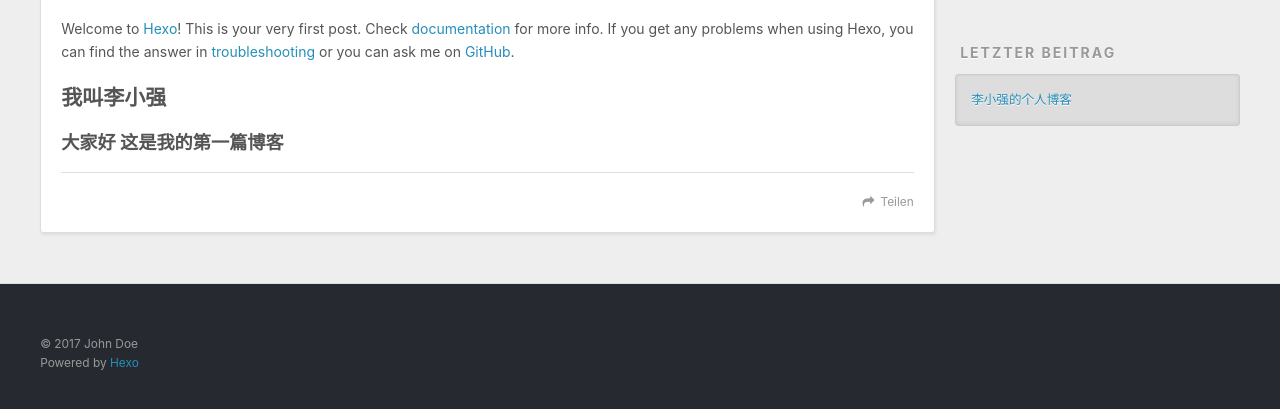
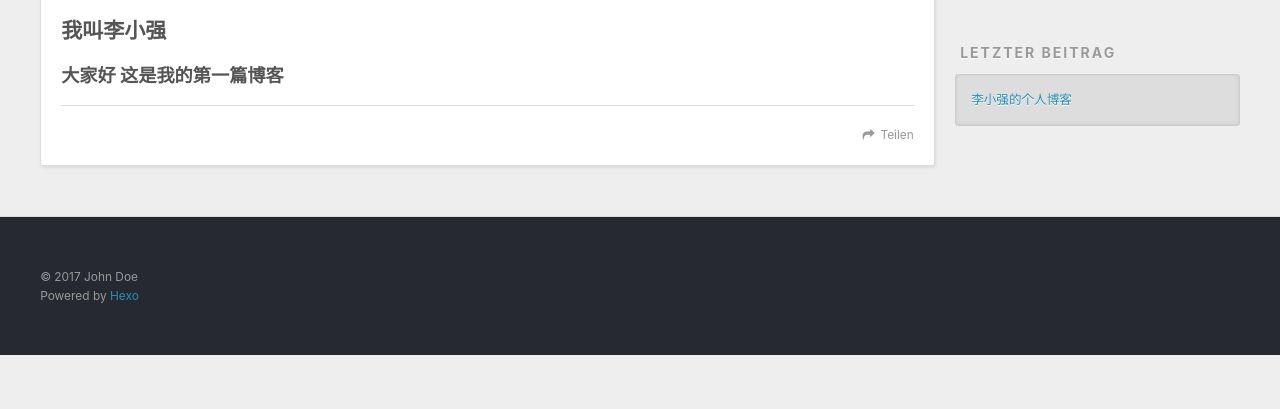
Before and after one commit to SmartBoyLovePramgram/SmartBoyBoyLovePramgram.github.io, a plain HTML site: page index.html in a window 1280 px wide. Shown: the part 435-844 px from the top of the page. After the commit the page ends 800 px from the top, so only its background shows below. Drawn offline with nearby package versions, Linux system fonts and the light colour scheme.

Commit message:
Site updated: 2017-12-16 21:42:02

```diff
--- a/index.html
+++ b/index.html
@@ -83,8 +83,7 @@
 
     <div class="article-entry" itemprop="articleBody">
 
-        <p>Welcome to <a href="https://hexo.io/" target="_blank" rel="noopener">Hexo</a>! This is your very first post. Check <a href="https://hexo.io/docs/" target="_blank" rel="noopener">documentation</a> for more info. If you get any problems when using Hexo, you can find the answer in <a href="https://hexo.io/docs/troubleshooting.html" target="_blank" rel="noopener">troubleshooting</a> or you can ask me on <a href="https://github.com/hexojs/hexo/issues" target="_blank" rel="noopener">GitHub</a>.</p>
-<h2 id="我叫李小强"><a href="#我叫李小强" class="headerlink" title="我叫李小强"></a>我叫李小强</h2><h3 id="大家好-这是我的第一篇博客"><a href="#大家好-这是我的第一篇博客" class="headerlink" title="大家好 这是我的第一篇博客"></a>大家好 这是我的第一篇博客</h3>
+        <h2 id="我叫李小强"><a href="#我叫李小强" class="headerlink" title="我叫李小强"></a>我叫李小强</h2><h3 id="大家好-这是我的第一篇博客"><a href="#大家好-这是我的第一篇博客" class="headerlink" title="大家好 这是我的第一篇博客"></a>大家好 这是我的第一篇博客</h3>
 
     </div>
     <footer class="article-footer">
```
Also changed, not shown: 2017/12/16/hello-world/index.html (+5 -6 lines).
